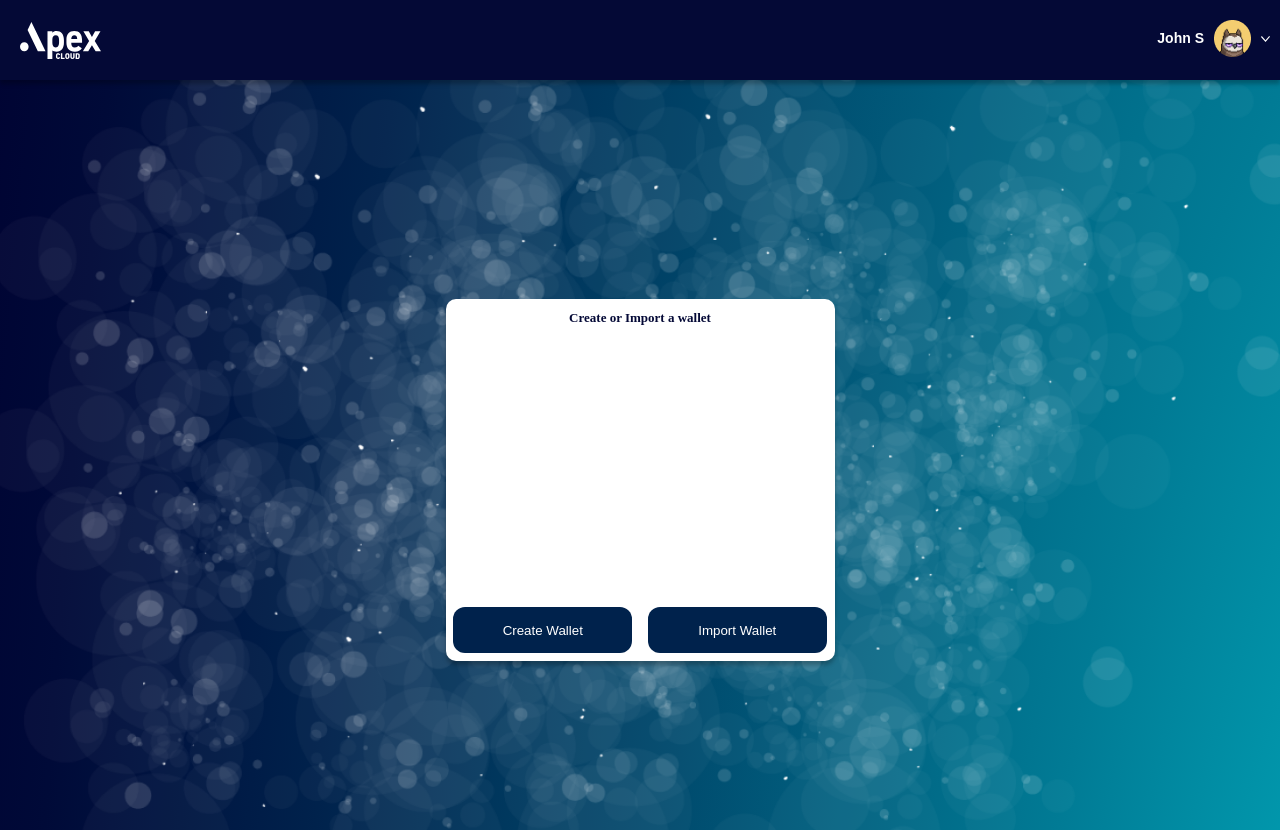
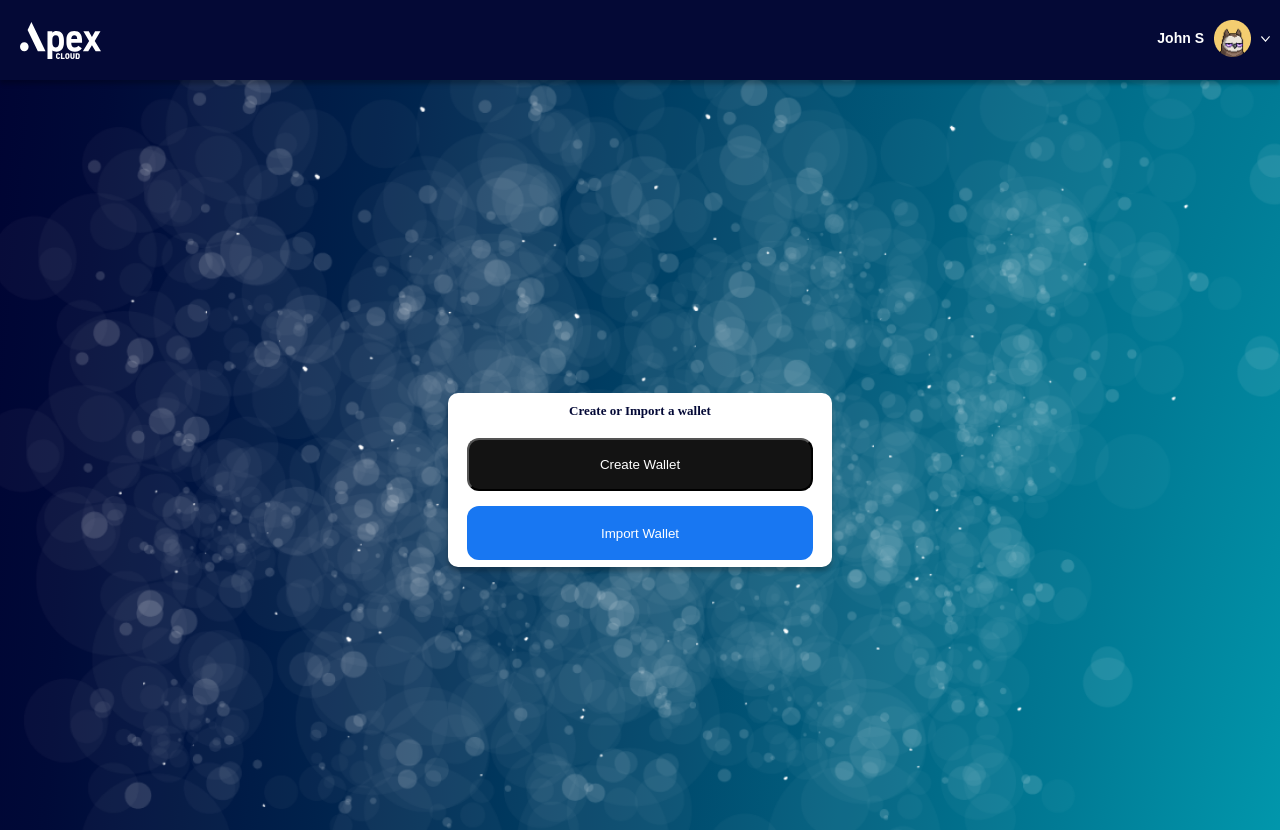
Before and after one commit to craigh8888/apex-react, a React (Create React App) app: page / in a window 1280 px wide. Shown: the top 830 px of the page. Built offline with nearby package versions, Linux system fonts and the light colour scheme.

Commit message:
improved styling

```diff
--- a/src/components/Login.js
+++ b/src/components/Login.js
@@ -28,7 +28,7 @@ const Login = ({wallet, setWallet, loggedIn,setLoggedIn, setOnboarded}) => {
                 <input className="input" type="text" placeholder="password" onChange={(e)=>{setPassword(e.target.value)}}/>
             </div>
             <div className="login-footer">
-                <button className="btn" onClick={()=>{setOnboarded(false)}}>Create Account</button>
+                <button className="btn-black" onClick={()=>{setOnboarded(false)}}>Create Account</button>
                 <button className="btn" onClick={()=>{decryptWallet()}}>Login</button>
 
             </div>
--- a/src/pages/SignUp.js
+++ b/src/pages/SignUp.js
@@ -70,7 +70,7 @@ export default function SignUp({onboarded,setOnboarded,wallet,setWallet}) {
             <div className='onboard'>
                 <h1 className="sign-up-header">Create or Import a wallet</h1>
                 <div className='onboard-body'>
-                <button className="btn" onClick={()=>{setContent("create");}}>Create Wallet</button>
+                <button className="btn-black" onClick={()=>{setContent("create");}}>Create Wallet</button>
                 <button className="btn" onClick={()=>{setContent("import")}}>Import Wallet</button>
                 </div>
             </div>
--- a/src/styles/Login.css
+++ b/src/styles/Login.css
@@ -2,8 +2,8 @@
     display: flex;
     flex-direction: column;
     position: absolute;
-    width: 389px;
-    height: 362px;
+    width: 30%;
+    height: fit-content;
     background: #FFFFFF;
     box-shadow: 0px 4px 4px rgba(0, 0, 0, 0.25);
     border-radius: 10px;
@@ -62,15 +62,18 @@
     justify-content: space-around;
     margin: 2%;
 }
-.btn{
+/* .btn{
+    display: flex;
     margin: 2%;
-    width: 341px;
-    height: 46px;
-    background: #00224C;
+    width: border-box;
+    height: 4em;
+    background-color: #1877F2;
     border-radius: 12px;
     color: #FFFFFF;
-    align-self: flex-end;
-    }
+
+    justify-content: center;
+    align-items: center;
+    } */
 .input{
     display: flex;
     width: border-box;
--- a/src/styles/SignUp.css
+++ b/src/styles/SignUp.css
@@ -40,31 +40,51 @@ color: #040936;
     display: flex;
     flex-direction: column;
     position: absolute;
-    width: 389px;
-    height: 362px;
+    width: 30%;
+    height: fit-content;
     margin: auto;
     background: #FFFFFF;
     box-shadow: 0px 4px 4px rgba(0, 0, 0, 0.25);
     border-radius: 10px;
+    justify-content: center;
+    align-items: center;
 
 }
 .onboard-body{
     display: flex;
-    flex-direction: row;
-    width: border-box;
+    flex-direction: column;
+    width: 100%;
     height: 100%;
-    justify-content: end;
-    align-items: flex-end;
+    justify-content: center;
+    align-items: center;
+    margin: auto;
 }
 .btn{
+display: flex;
 margin: 2%;
-width: 341px;
-height: 46px;
-background: #00224C;
+width: 90%;
+height: 4em;
+background-color: #1877F2;
 border-radius: 12px;
 color: #FFFFFF;
-align-self: flex-end;
+
+justify-content: center;
+align-items: center;
 }
+.btn-black{
+    display: flex;
+margin: 2%;
+width: 90%;
+height: 4em;
+background-color:#131313;
+border-radius: 12px;
+color: #FFFFFF;
+cursor: pointer;
+justify-content: center;
+align-items: center;
+
+}
+
 .back-btn{
     display: flex;
     width:fit-content;
```
